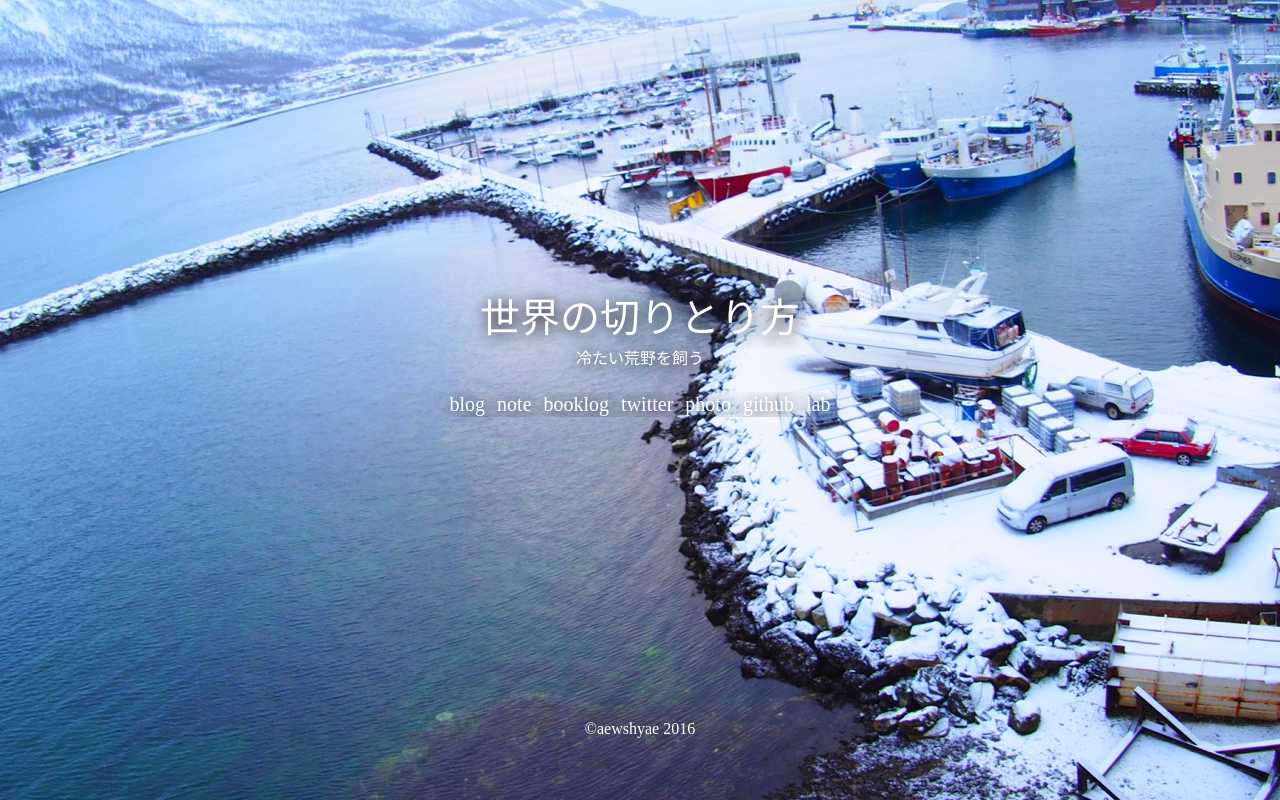
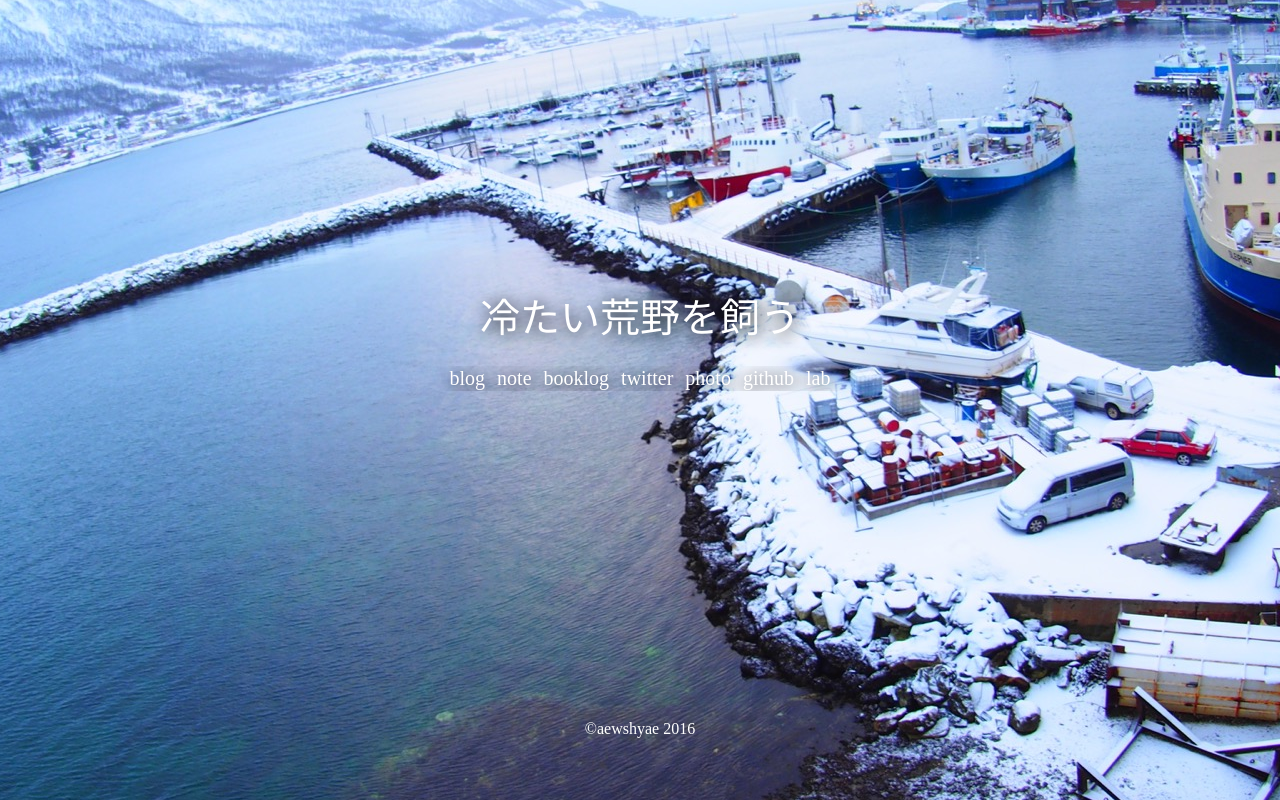
Before and after one commit to aewshyae/aewshyae.github.io, a plain HTML site: page index.html in a window 1280 px wide. Drawn offline with Linux system fonts and the light colour scheme.

Commit message:
タイトル変更

```diff
--- a/index.html
+++ b/index.html
@@ -8,8 +8,7 @@
   <main id="content">
 
     <div id="title-wrapper">
-      <div  class="title">世界の切りとり方</div>
-      <div class="description">冷たい荒野を飼う</div>
+      <div  class="title">冷たい荒野を飼う</div>
     </div>
     <nav id="menu" class="centered">
       <ul>
```
